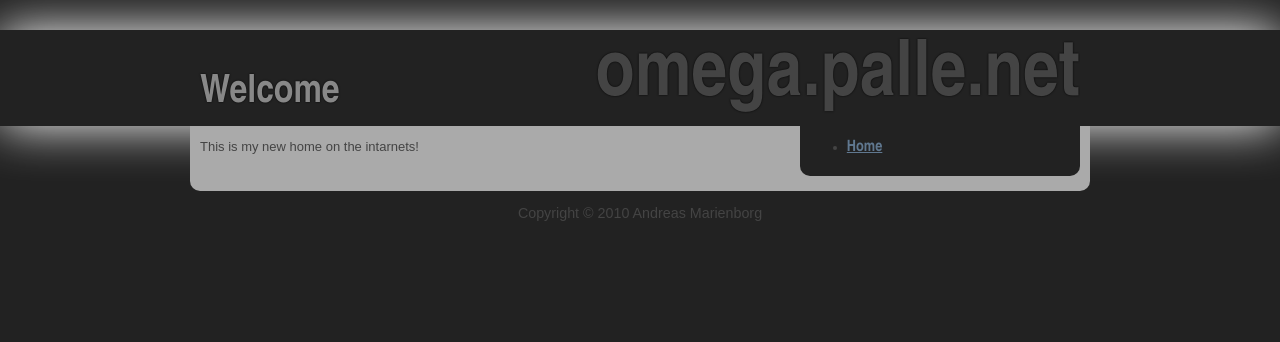
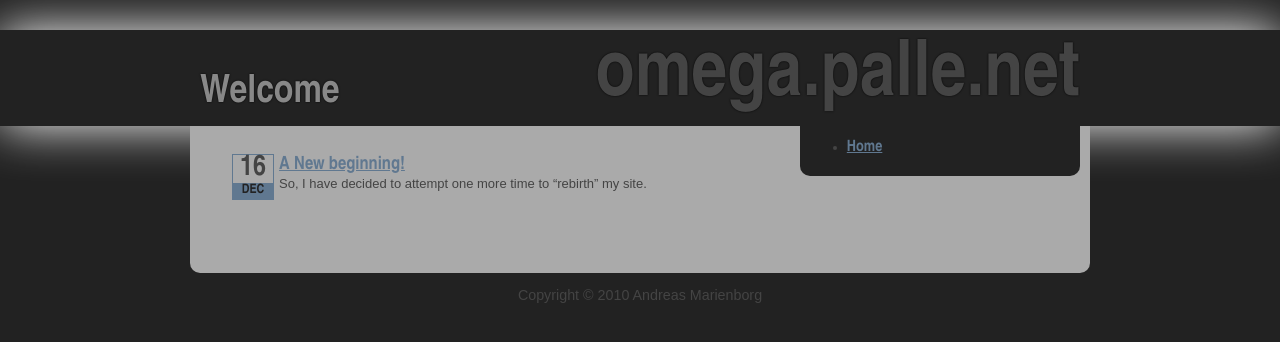
Before and after one commit to omega/omega.github.com, a Jekyll site: the page built from index.md, in a window 1280 px wide. Shown: the top 342 px of the page. Built offline with Jekyll 4.4.1, drawn with Linux system fonts in a browser that asks for light colours; nearby versions of some CDN libraries.

```diff
--- a/_layouts/default.html
+++ b/_layouts/default.html
@@ -31,15 +42,16 @@
 
 
   <!-- CSS : implied media="all" -->
-  <link rel="stylesheet" href="css/style.css?v=2">
-  <link rel="stylesheet" href="css/grid.css?v=1">
-  <link rel="stylesheet" href="css/scheme.css?v=1">
+  <link rel="stylesheet" href="/css/style.css?v=2">
+  <link rel="stylesheet" href="/css/grid.css?v=1">
+  <link rel="stylesheet" href="/css/scheme.css?v=1">
+  <link rel="alternate" href="/atom.xml" type="application/atom+xml">
 
   <!-- Uncomment if you are specifically targeting less enabled mobile browsers
   <link rel="stylesheet" media="handheld" href="css/handheld.css?v=2">  -->
 
   <!-- All JavaScript at the bottom, except for Modernizr which enables HTML5 elements & feature detects -->
-  <script src="js/libs/modernizr-1.6.min.js"></script>
+  <script src="/js/libs/modernizr-1.6.min.js"></script>
 
 </head>
 
@@ -78,12 +90,12 @@
 
   <!-- Grab Google CDN's jQuery. fall back to local if necessary -->
   <script src="//ajax.googleapis.com/ajax/libs/jquery/1.4.4/jquery.js"></script>
-  <script>!window.jQuery && document.write(unescape('%3Cscript src="js/libs/jquery-1.4.4.js"%3E%3C/script%3E'))</script>
+  <script>!window.jQuery && document.write(unescape('%3Cscript src="/js/libs/jquery-1.4.4.js"%3E%3C/script%3E'))</script>
 
 
   <!-- scripts concatenated and minified via ant build script-->
-  <script src="js/plugins.js"></script>
-  <script src="js/script.js"></script>
+  <script src="/js/plugins.js"></script>
+  <script src="/js/script.js"></script>
   <!-- end concatenated and minified scripts-->
 
 
@@ -93,8 +105,8 @@
   <![endif]-->
 
   <!-- yui profiler and profileviewer - remove for production -->
-  <script src="js/profiling/yahoo-profiling.min.js"></script>
-  <script src="js/profiling/config.js"></script>
+  <script src="/js/profiling/yahoo-profiling.min.js"></script>
+  <script src="/js/profiling/config.js"></script>
   <!-- end profiling code -->
 
 
--- a/_posts/2010-12-16-A-New-Beginning.md
+++ b/_posts/2010-12-16-A-New-Beginning.md
@@ -2,4 +2,4 @@
 layout: default
 title: A New beginning!
 ---
-I wonder what happens now! How do I create the index?
+So, I have decided to attempt one more time to "rebirth" my site.
--- a/css/scheme.css
+++ b/css/scheme.css
@@ -111,3 +111,35 @@ footer p {
 		code .c1 { /* comment */
 			color: #666;
 		}
+ul.posts {
+	list-style: none;
+}
+	.post {
+		position: relative;
+		padding-left: 40px;
+		min-height: 100px;
+	}
+	.post .date {
+		display: block;
+		position: absolute;
+		left: -7px;
+		width: 40px;
+		border: 1px solid #607890;
+		text-align: center;
+		font-family: 'Arial Narrow', sans-serif;
+	}
+		.post .date .day {
+			font-size: 2.2em;
+			line-height: 1em;
+			font-weight: bold;
+			display: block;
+		}
+		.post .date .month, .post .date .year {
+			display: block;
+			font-weight: bold;
+			background-color: #607890;
+			color: #222;
+		}
+		.post .date .year {
+			display: none;
+		}
--- a/index.md
+++ b/index.md
@@ -2,4 +2,17 @@
 layout: default
 title: Welcome
 ---
-This is my new home on the intarnets!
+<ul class="posts">
+{% for post in site.posts limit:5 %}
+    <li class="post">
+        <span class="date">
+            <span class="day">{{ post.date | date: '%d' }}</span>
+            <span class="month"><abbr>{{ post.date | date: '%b' | upcase }}</abbr></span>
+            <span class="year">{{ post.date | date: '%Y' }}</span>
+        </span>
+
+        <a href="{{ post.url }}"><h2>{{ post.title }}</h2></a>
+        {{ post.content }}
+    </li>
+{% endfor %}
+</ul>
```
Also changed, not shown: other parts of _layouts/default.html (+11 -0 lines), atom.xml (added, +25 -0 lines).
